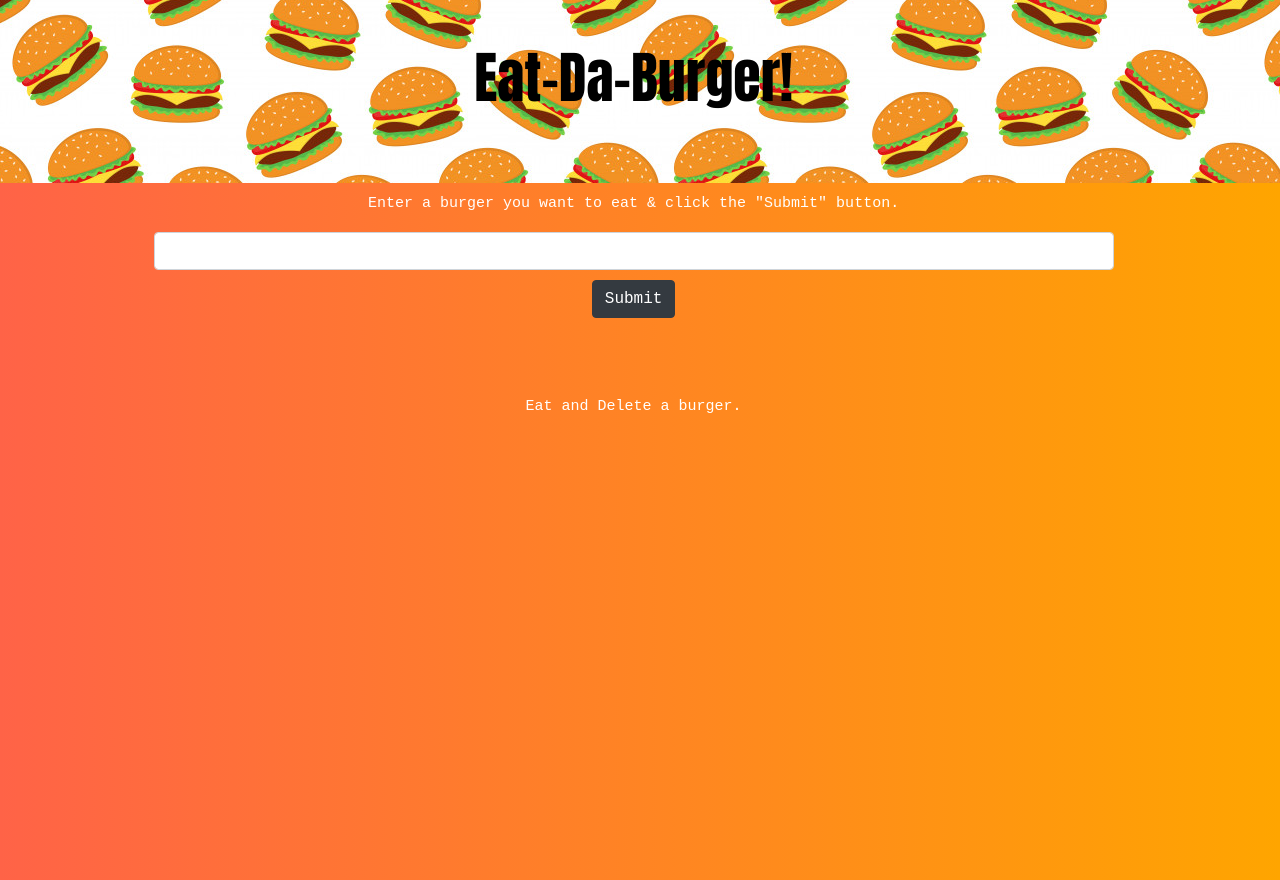
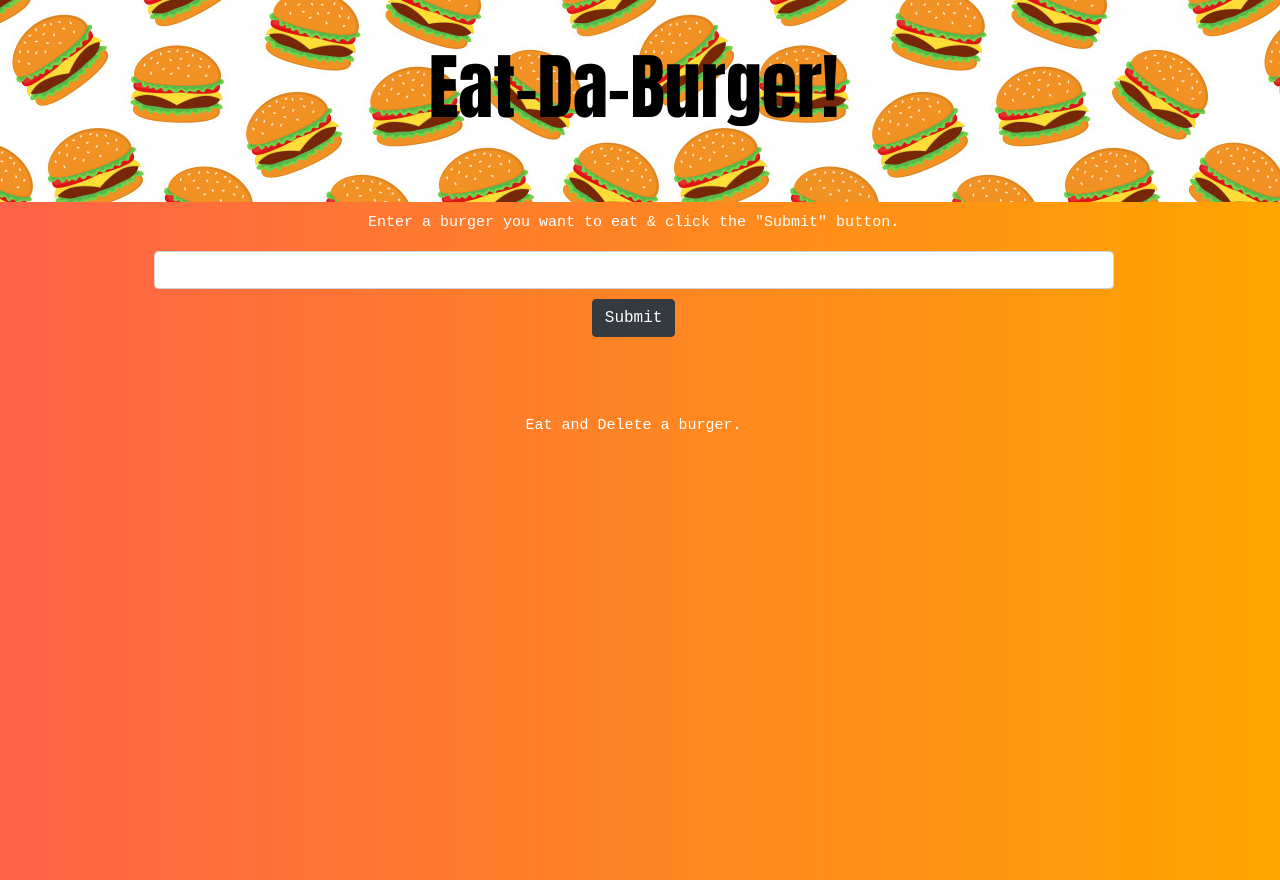
Before and after one commit to dargenioa/burger, a website: page public/index.html in a window 1280 px wide. Drawn offline with nearby package versions, Linux system fonts and the light colour scheme; no server answers.

Commit message:
updated font size

```diff
--- a/public/assets/css/style.css
+++ b/public/assets/css/style.css
@@ -79,6 +79,10 @@ body {
     margin-bottom: 18px;
   }
 
+  .display-4 {
+    font-size: 4.5rem;
+  }
+
   h1 {
     color: black;
     text-align: center;
```
